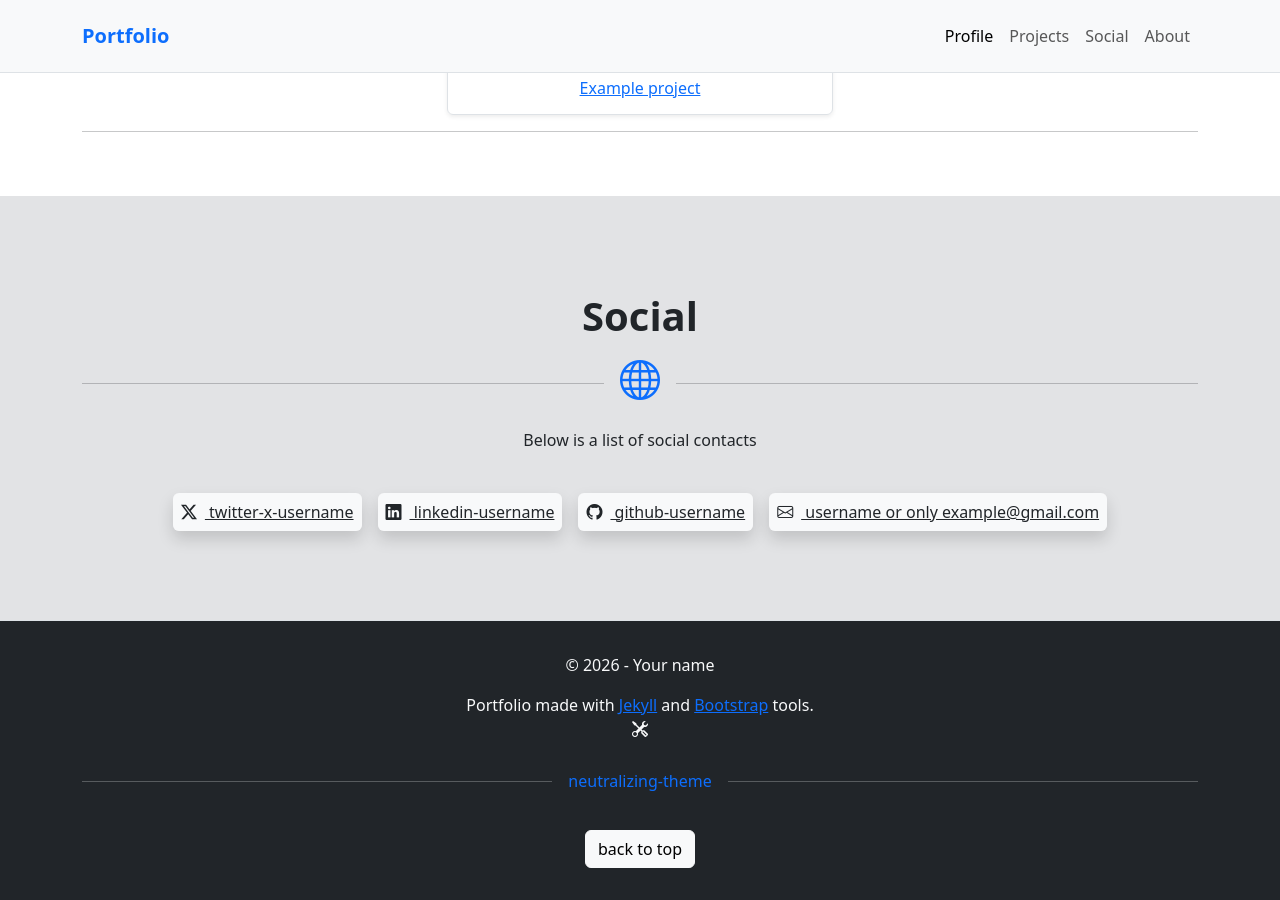
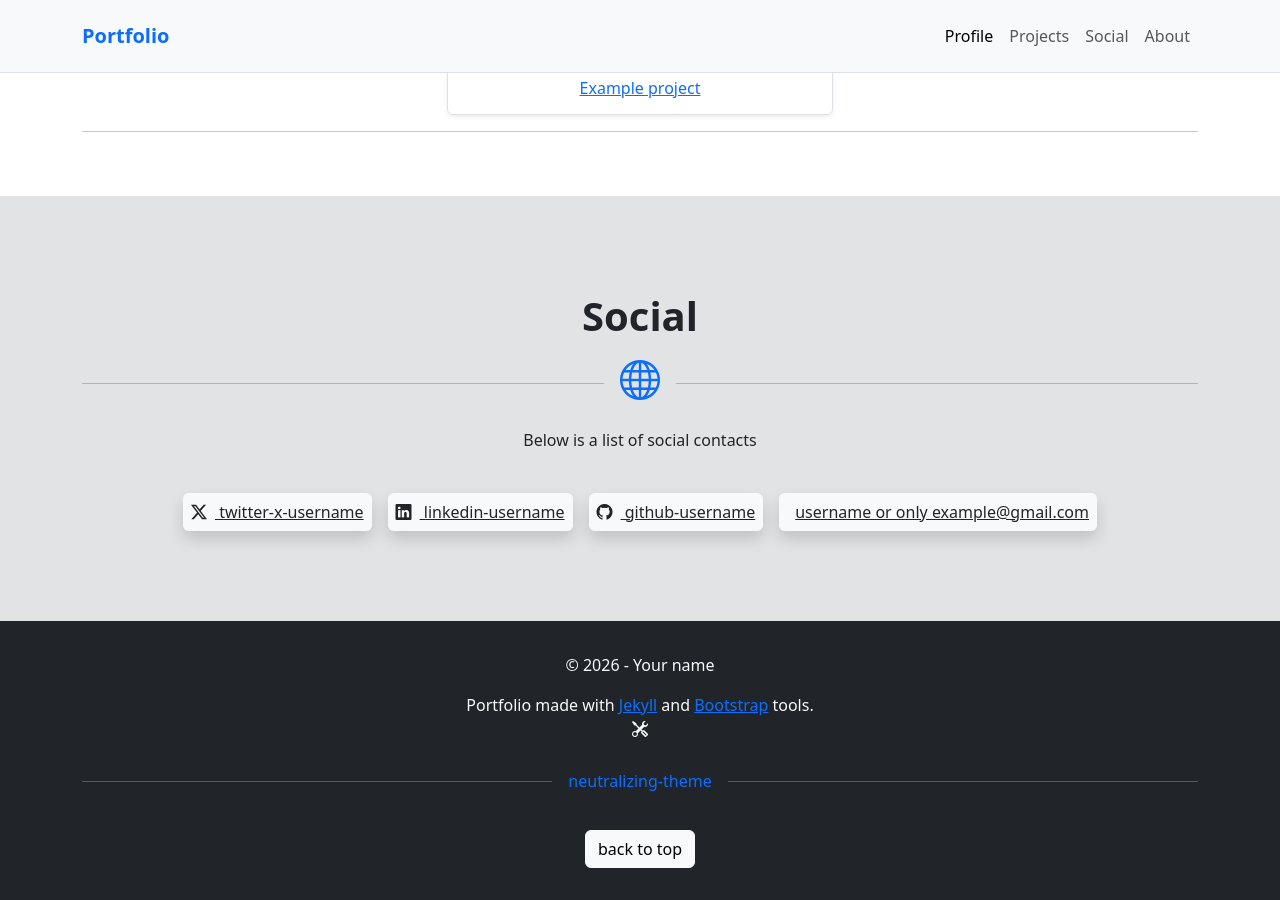
Before and after one commit to nicollinoxx/neutralizing, a Jekyll site: the page built from index.markdown, in a window 1280 px wide and 900 px high, scrolled down 1270 px. Built offline with Jekyll 4.4.1, drawn with Linux system fonts in a browser that asks for light colours.

Commit message:
render social links dynamically if defined

```diff
--- a/_layouts/home.html
+++ b/_layouts/home.html
@@ -69,30 +69,20 @@
       <p>Below is a list of social contacts</p>
 
       <ul class="list-unstyled d-flex flex-wrap justify-content-center gap-3 my-5">
-        <li>
-          <a class="text-dark bg-light shadow rounded p-2" href="{{ site.social_link.twitter-x }}">
-            <i class="bi bi-twitter-x me-2"></i>
-            {{ site.social_username.twitter-x }}
-          </a>
-        </li>
-        <li>
-          <a class="text-dark bg-light shadow rounded p-2" href="{{ site.social_link.linkedin }}">
-            <i class="bi bi-linkedin me-2"></i>
-            {{ site.social_username.linkedin }}
-          </a>
-        </li>
-        <li>
-          <a class="text-dark bg-light shadow rounded p-2" href="{{ site.social_link.github }}">
-            <i class="bi bi-github me-2"></i>
-            {{ site.social_username.github}}
-          </a>
-        </li>
-        <li>
-          <a class="text-dark bg-light shadow rounded p-2" href="mailto:{{ site.social_link.email }}" target="_blank">
-            <i class="bi bi-envelope me-2"></i>
-            {{ site.social_username.email }}
-          </a>
-        </li>
+        {% assign socials = "twitter-x,linkedin,github,email" | split: "," %}
+
+        {% for key in socials %}
+          {% assign link = site.social_link[key] %}
+
+          {% if link != "" %}
+            <li>
+              <a class="text-dark bg-light shadow rounded p-2" href="{% if key == 'email' %}mailto:{{ link }}{% else %}{{ link }}{% endif %}" {% if key == "email" %}target="_blank"{% endif %}>
+                <i class="bi bi-{{ key | replace: "_x","" }} me-2"></i>
+                {{ site.social_username[key] }}
+              </a>
+            </li>
+          {% endif %}
+        {% endfor %}
       </ul>
     </div>
   </div>
```
